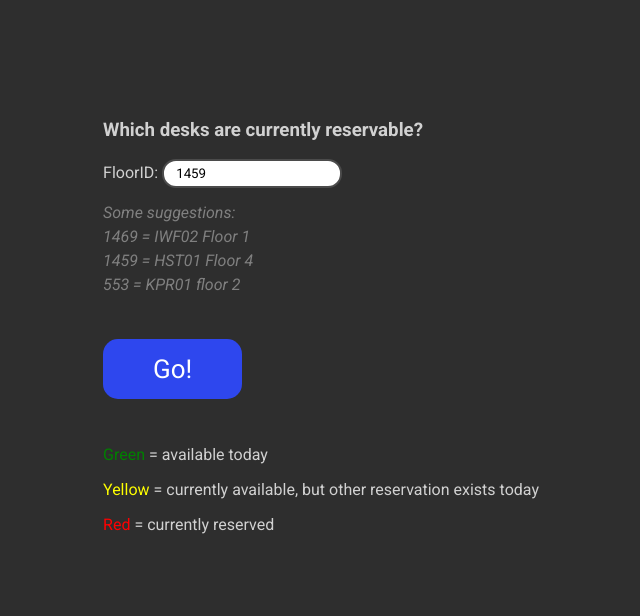
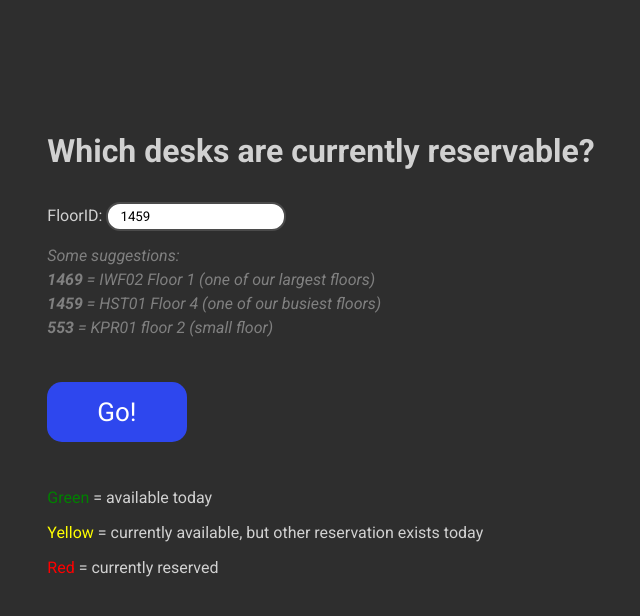
Before and after one commit to Astrofive/Desk-Availability-Map, a plain HTML site: page index.html in a window 1280 px wide. Shown: the whole page, without its empty margins (319-959 px from the left). Drawn offline with Linux system fonts and the light colour scheme; a script that the page names is missing; a web font is replaced by a local one.

Commit message:
visual changes, calling this version 1.0

```diff
--- a/index.html
+++ b/index.html
@@ -17,7 +17,7 @@
 <body>
     <div id="container1">
         <div id="container2">
-            <h3>Which desks are currently reservable?</h3>
+            <h3 class="title">Which desks are currently reservable?</h3>
 
             <form>
                 <li>
@@ -27,9 +27,9 @@
             </form>
             <div id="suggestions">
                 <p>Some suggestions:</p>
-                <p>1469 = IWF02 Floor 1</p>
-                <p>1459 = HST01 Floor 4</p>
-                <p>553 = KPR01 floor 2</p>
+                <p><span>1469</span> = IWF02 Floor 1 (one of our largest floors)</p>
+                <p><span>1459</span> = HST01 Floor 4 (one of our busiest floors)</p>
+                <p><span>553</span> = KPR01 floor 2 (small floor)</p>
             </div>
             <button id="run">Go!</button>
             <div class="legend">
@@ -37,8 +37,10 @@
                 <p><span class="available-reservation-at-other-time-today">Yellow</span> = currently available, but other reservation exists today</p>
                 <p><span class="unavailable">Red</span> = currently reserved</p>
             </div>
-            <p id="buildingInfoText"></p>
-            <ul id="desklist"></ul>
+            <div>
+                <p id="buildingInfoText"></p>
+                <ul id="desklist"></ul>
+            </div>
         </div>
     </div>
 </body>
--- a/script.js
+++ b/script.js
@@ -95,6 +95,7 @@ goButton.addEventListener('click', () => {
     while (desklist.firstChild) {
         desklist.removeChild(desklist.firstChild);
     }
+    document.getElementById('buildingInfoText').textContent = '';
 
     const floorid = document.getElementById('floorid').value;
     getAvailability(floorid);
--- a/style.css
+++ b/style.css
@@ -5,6 +5,10 @@
 body {
     background-color: rgb(46, 46, 46);
     color: rgb(209, 209, 209);
+}
+
+.title {
+    font-size: 2rem;
 }
 
 #container1 {
@@ -19,6 +23,18 @@ input[type=number] {
     border: #4b4b4b 2px solid;
     padding: 5px 12px;
     min-width: 100px;
+}
+
+#suggestions {
+    font-style: italic;
+    color: gray;
+    margin: 15px 0px;
+}
+#suggestions > p {
+    margin: 5px 0px;
+}
+#suggestions > p > span{
+    font-weight: bold;
 }
 
 button {
@@ -36,20 +52,15 @@ button:hover {
     box-shadow: 0px 0px 20px 0px rgb(116 143 238 / 18%);
 }
 
-#suggestions {
-    font-style: italic;
-    color: gray;
-    margin: 15px 0px;
-}
-#suggestions > p {
-    margin: 5px 0px;
+.legend{
+    margin-bottom: 30px;
 }
 
 
 #buildingInfoText {
     font-weight: bold;
     font-size: 1.5em;
-    margin-top: 60px;
+    margin-top: 30px;
 }
 
 
```
